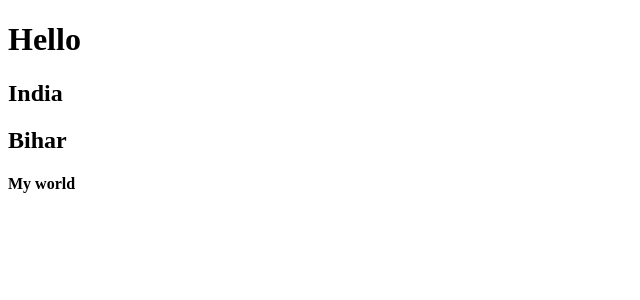
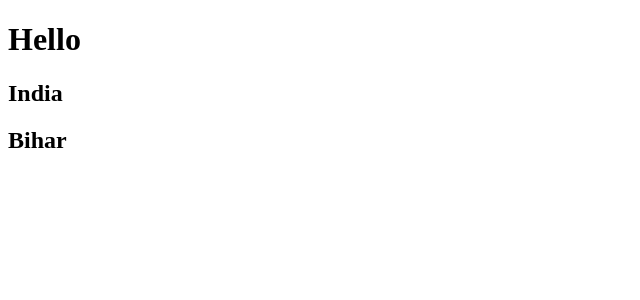
Before and after one commit to Arkajit19/kolkata, an Angular app: page / in a window 1280 px wide. Shown: the top 300 px of the page, without its empty margins (0-640 px from the left). Built offline with nearby package versions, Linux system fonts and the light colour scheme.

Commit message:
fourth change

```diff
--- a/src/app/app.component.html
+++ b/src/app/app.component.html
@@ -1,4 +1,3 @@
 <h1>Hello</h1>
 <h2>India</h2>
 <h2>Bihar</h2>
-<h4>My world</h4>
```
